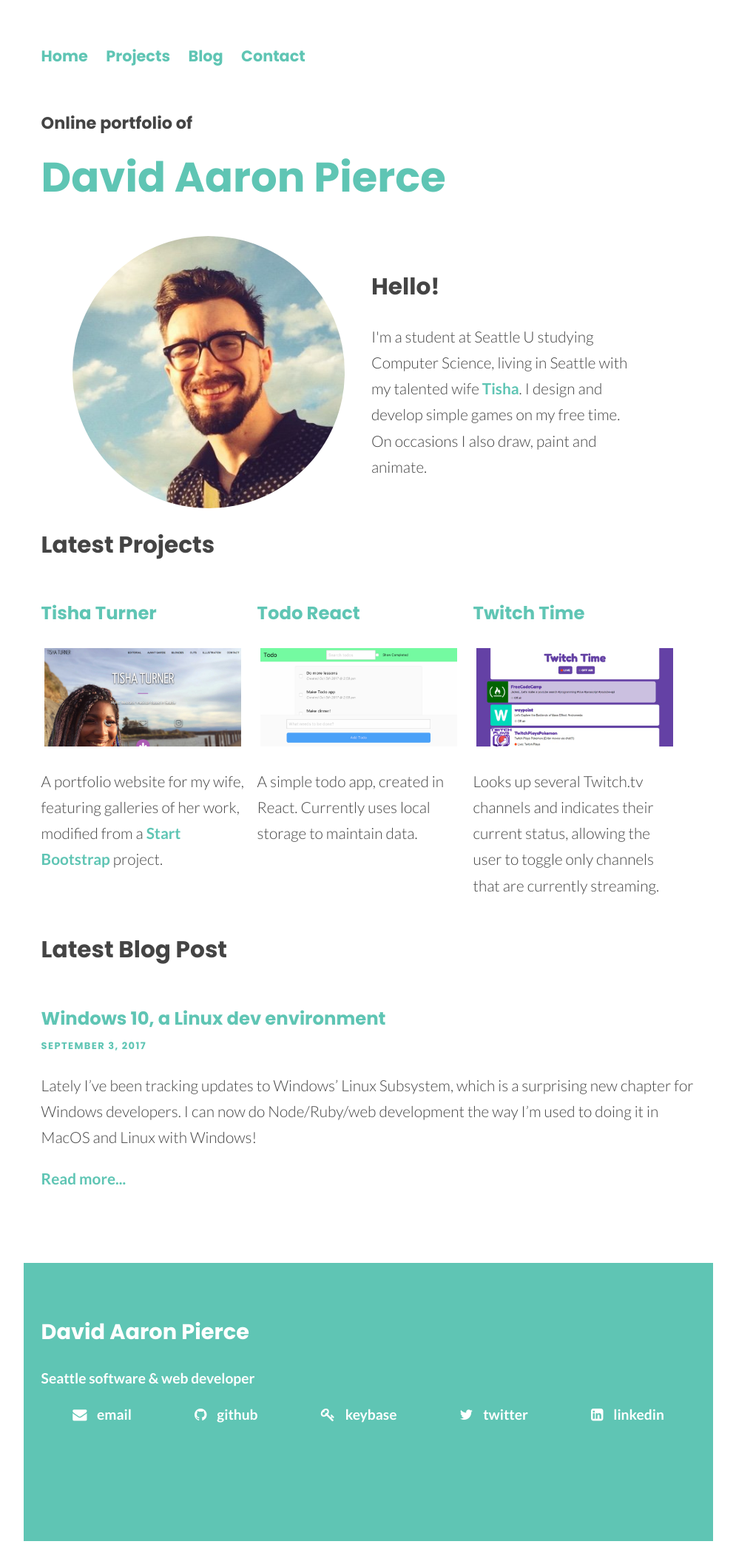
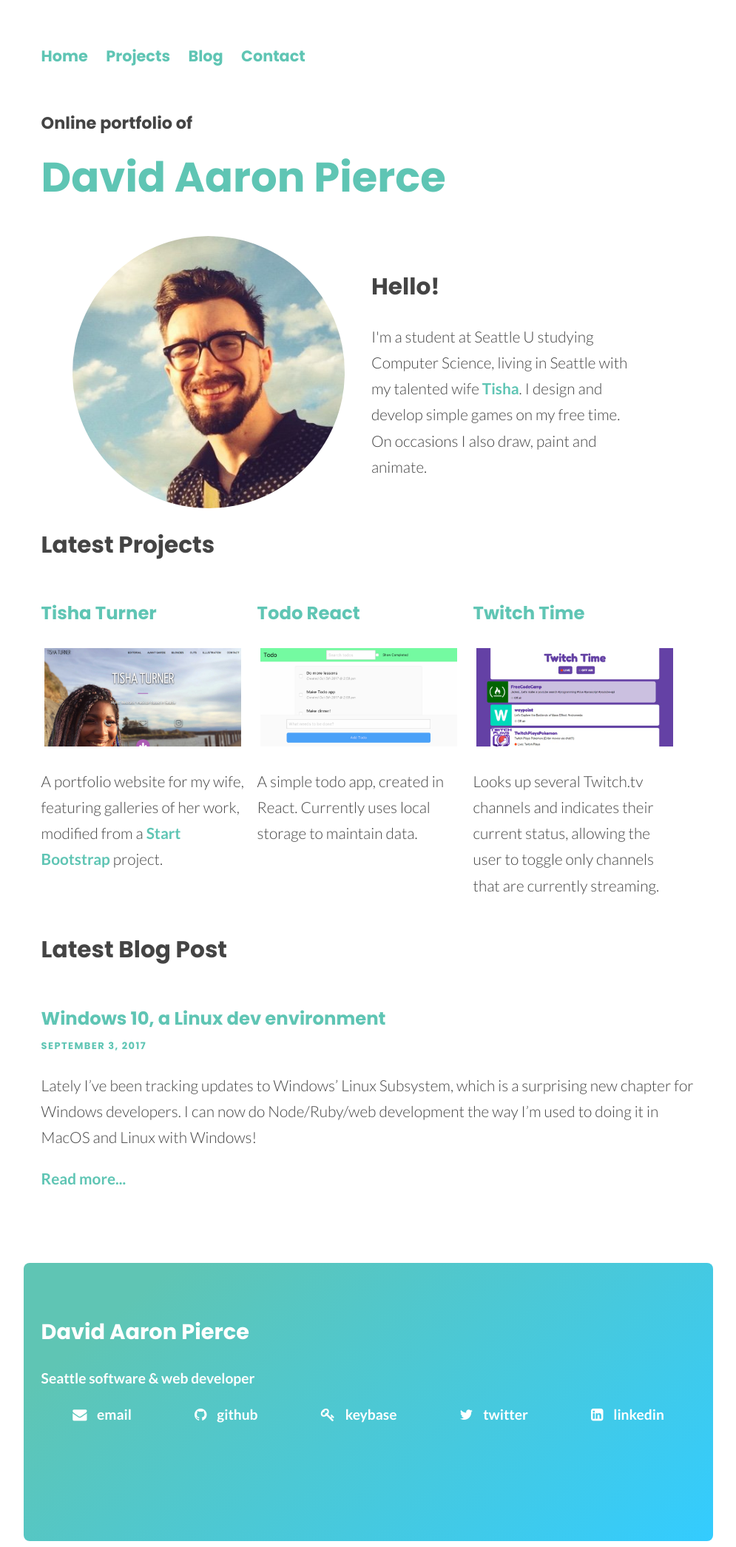
Before and after one commit to dapierce/dapierce.github.io-archive, a Jekyll site: the page built from index.html, in a window 1280 px wide. Shown: the whole page at 74% size, without its empty margins (142-1137 px from the left). Built offline with Jekyll 4.4.1, drawn with Linux system fonts in a browser that asks for light colours; nearby versions of some CDN libraries.

Commit message:
improved footer

```diff
--- a/style/main.css
+++ b/style/main.css
@@ -46,7 +46,8 @@ img {
   max-width: 100%;
 }
 footer {
-  background-color: #5fc5b4;
+  background: linear-gradient(140deg, #5fc5b4 15%, #33ccff);
+  border-radius: .5rem;
   color: #fff;
   font-size: 1.2rem;
   margin: 6rem auto 0;
```
